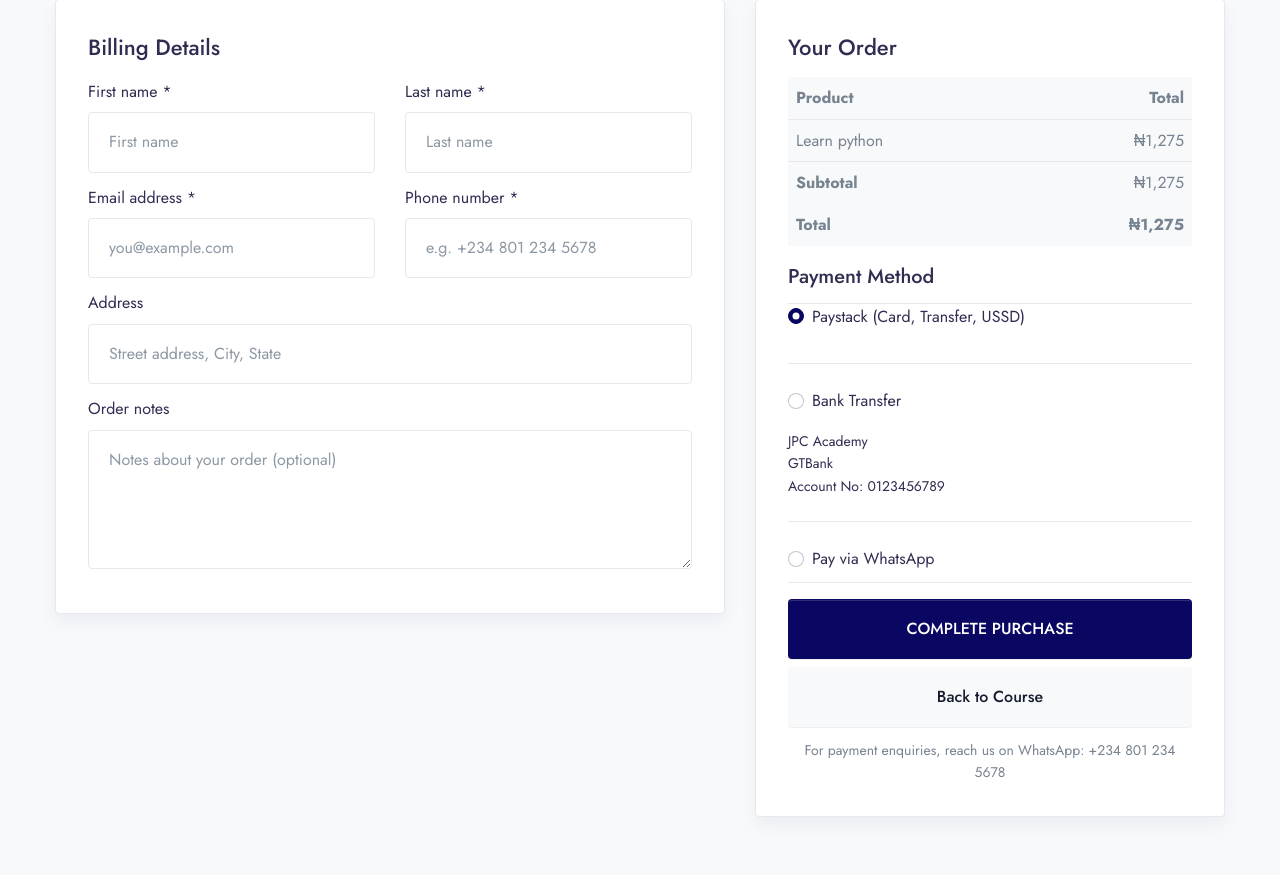
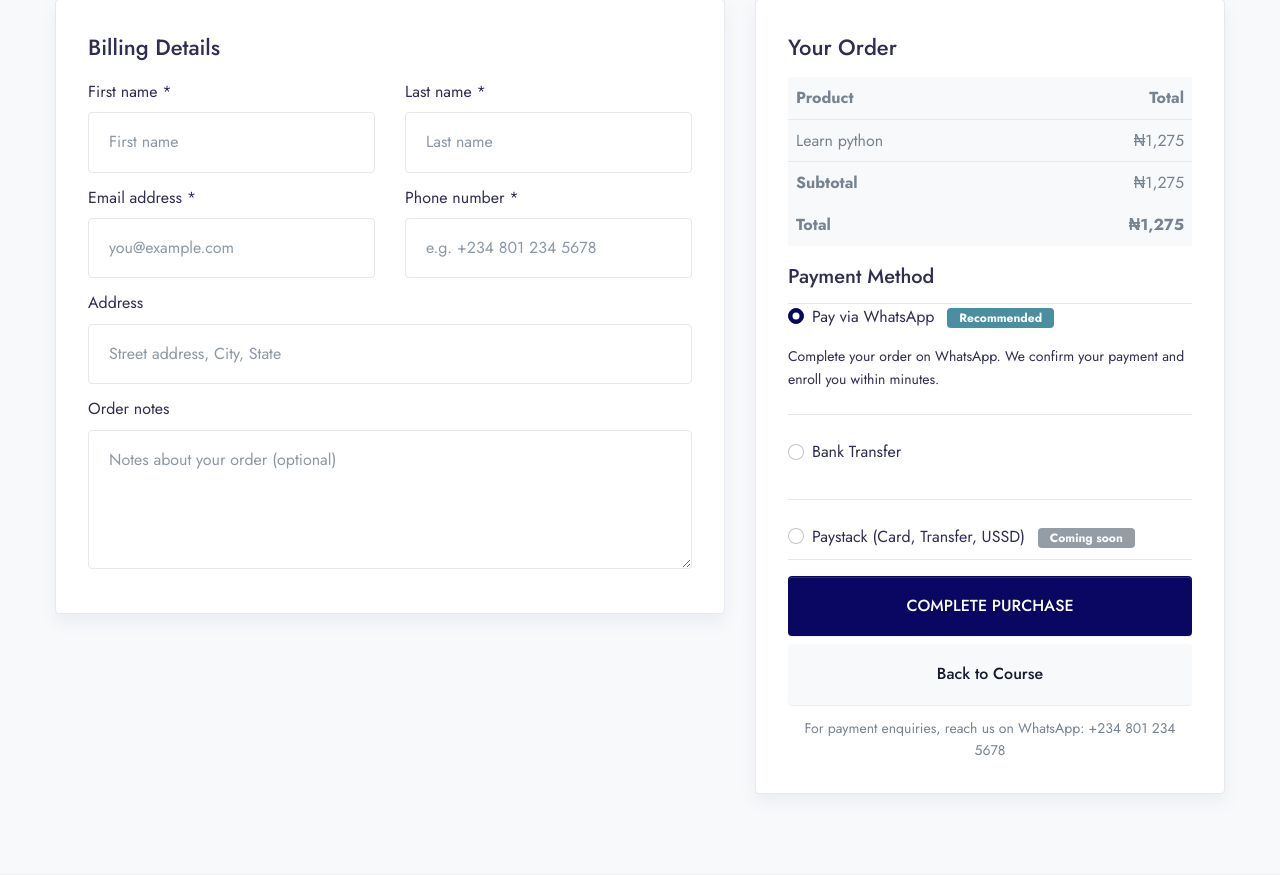
Before and after one commit to johnpauljpc/lms, a Django app: template templates/lms/checkout.html in a window 1280 px wide. Shown: the part 385-1260 px from the top of the page. Run offline with Django 4.2, Linux system fonts and the light colour scheme; the template is opened without the code that fills it: values that come from a table or form of the project are taken from there, others are empty; data comes from the database, SQL or seed files in the repository; some libraries are stand-ins or nearby versions.

Commit message:
wire up working whatsapp and bank transfer payment flow

```diff
--- a/templates/lms/checkout.html
+++ b/templates/lms/checkout.html
@@ -117,8 +117,14 @@
                 <ul class="list-group list-group-flush mb-4">
                     <li class="list-group-item">
                         <div class="form-check">
-                            <input class="form-check-input" type="radio" name="payment_method" id="payment_paystack" checked>
-                            <label class="form-check-label" for="payment_paystack">Paystack (Card, Transfer, USSD)</label>
+                            <input class="form-check-input" type="radio" name="payment_method" id="payment_whatsapp" checked>
+                            <label class="form-check-label" for="payment_whatsapp">
+                                Pay via WhatsApp
+                                <span class="badge badge-sm bg-teal ms-2">Recommended</span>
+                            </label>
+                        </div>
+                        <div class="payment-info" id="info_whatsapp">
+                            <p class="font-size-sm mb-0 mt-2">Complete your order on WhatsApp. We confirm your payment and enroll you within minutes.</p>
                         </div>
                     </li>
                     <li class="list-group-item">
@@ -126,18 +132,27 @@
                             <input class="form-check-input" type="radio" name="payment_method" id="payment_bank">
                             <label class="form-check-label" for="payment_bank">Bank Transfer</label>
                         </div>
-                        <p class="font-size-sm mb-0 mt-2">JPC Academy<br>GTBank<br>Account No: 0123456789</p>
+                        <div class="payment-info d-none" id="info_bank">
+                            <p class="font-size-sm mb-1 mt-2">JPC Academy<br>GTBank<br>Account No: <strong>0123456789</strong></p>
+                            <p class="font-size-sm mb-0">After transfer, tap Complete Purchase to send your payment proof on WhatsApp.</p>
+                        </div>
                     </li>
                     <li class="list-group-item">
                         <div class="form-check">
-                            <input class="form-check-input" type="radio" name="payment_method" id="payment_whatsapp">
-                            <label class="form-check-label" for="payment_whatsapp">Pay via WhatsApp</label>
+                            <input class="form-check-input" type="radio" name="payment_method" id="payment_paystack">
+                            <label class="form-check-label" for="payment_paystack">
+                                Paystack (Card, Transfer, USSD)
+                                <span class="badge badge-sm bg-secondary ms-2">Coming soon</span>
+                            </label>
+                        </div>
+                        <div class="payment-info d-none" id="info_paystack">
+                            <p class="font-size-sm mb-0 mt-2">Card payments are on the way. Please use WhatsApp or Bank Transfer for now.</p>
                         </div>
                     </li>
                 </ul>
 
                 <div class="d-grid gap-2">
-                    <a href="{% url 'contact-us' %}" class="btn btn-primary">
+                    <a href="{% url 'contact-us' %}" class="btn btn-primary" id="complete_purchase_btn" target="_blank" rel="noopener">
                         COMPLETE PURCHASE
                     </a>
                     <a href="{% url 'course-detail' course.slug %}" class="btn btn-light">
@@ -150,4 +165,45 @@
     </div>
 </div>
 
+<script>
+(function () {
+    var phone = '2348012345678';
+    var courseTitle = {{ course.title|escapejs }};
+    var sellPrice = '{% if course.price == 0 %}Free{% else %}{% discount_calculation course.price course.discount as sp %}{{ sp|naira }}{% endif %}';
+
+    function buildMessage() {
+        var first = document.getElementById('first_name') ? document.getElementById('first_name').value : '';
+        var last = document.getElementById('last_name') ? document.getElementById('last_name').value : '';
+        var method = document.querySelector('input[name="payment_method"]:checked');
+        var label = method ? method.nextElementSibling.textContent.trim() : 'WhatsApp';
+        var text = 'Hello JPC Academy! I want to enroll for the course "' + courseTitle + '" (' + sellPrice + ').%0AMy name is ' + first + ' ' + last + '.%0APayment method: ' + encodeURIComponent(label);
+        return 'https://wa.me/' + phone + '?text=' + text;
+    }
+
+    var btn = document.getElementById('complete_purchase_btn');
+    btn.href = buildMessage();
+
+    document.querySelectorAll('input[name="payment_method"]').forEach(function (radio) {
+        radio.addEventListener('change', function () {
+            document.querySelectorAll('.payment-info').forEach(function (el) {
+                el.classList.add('d-none');
+            });
+            var info = document.getElementById('info_' + this.id.replace('payment_', ''));
+            if (info) {
+                info.classList.remove('d-none');
+            }
+            if (this.id === 'payment_paystack') {
+                btn.classList.add('disabled');
+                btn.removeAttribute('href');
+                btn.textContent = 'COMING SOON';
+            } else {
+                btn.classList.remove('disabled');
+                btn.href = buildMessage();
+                btn.textContent = 'COMPLETE PURCHASE';
+            }
+        });
+    });
+})();
+</script>
+
 {% endblock content %}
```
